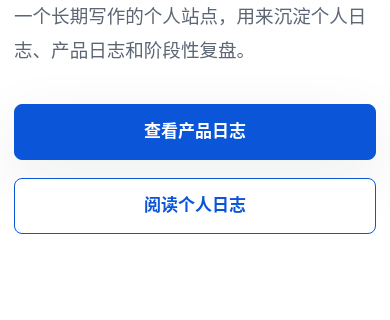
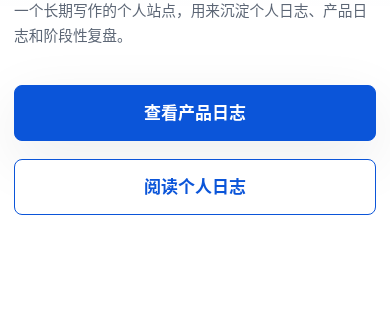
Before and after one commit to isunky/isunky.github.io, an Astro site: page / in a window 390 px wide. Shown: the part 334-654 px from the top of the page. Built offline with nearby package versions, Linux system fonts and the light colour scheme; Astro itself is replaced by a stand-in of ours.

Commit message:
调整首页副标题字号

```diff
--- a/src/styles/global.css
+++ b/src/styles/global.css
@@ -208,11 +208,12 @@ input {
 }
 
 .hero p {
-  max-width: 760px;
+  max-width: none;
   margin: 0;
   color: var(--muted);
-  font-size: clamp(1.16rem, 2vw, 1.52rem);
-  line-height: 1.85;
+  font-size: clamp(0.92rem, 1.05vw, 1rem);
+  line-height: 1.7;
+  white-space: nowrap;
 }
 
 .action-row {
@@ -691,6 +692,11 @@ input {
     font-size: 3.05rem;
   }
 
+  .hero p {
+    max-width: 32rem;
+    white-space: normal;
+  }
+
   .button {
     width: 100%;
   }
```
